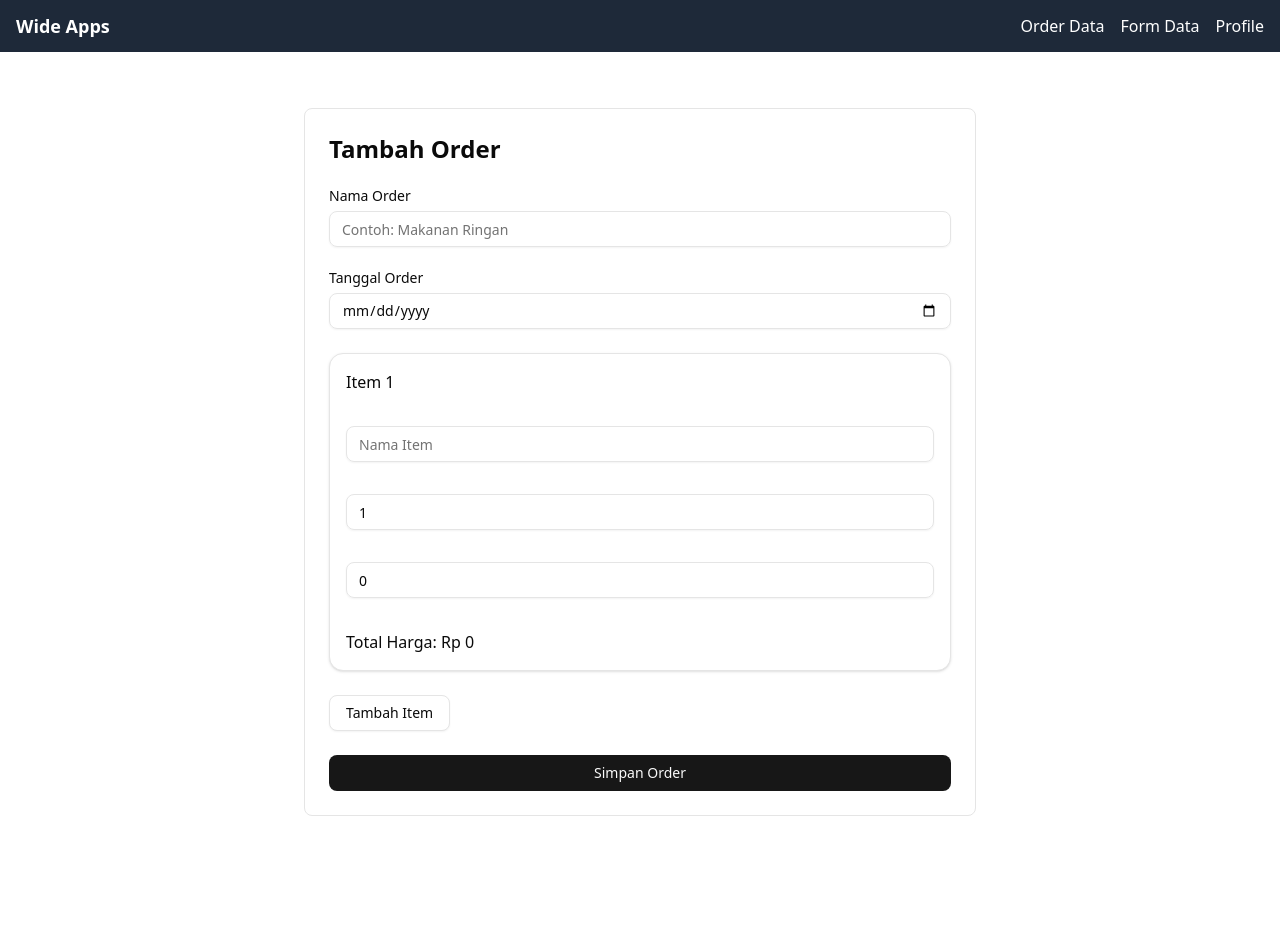
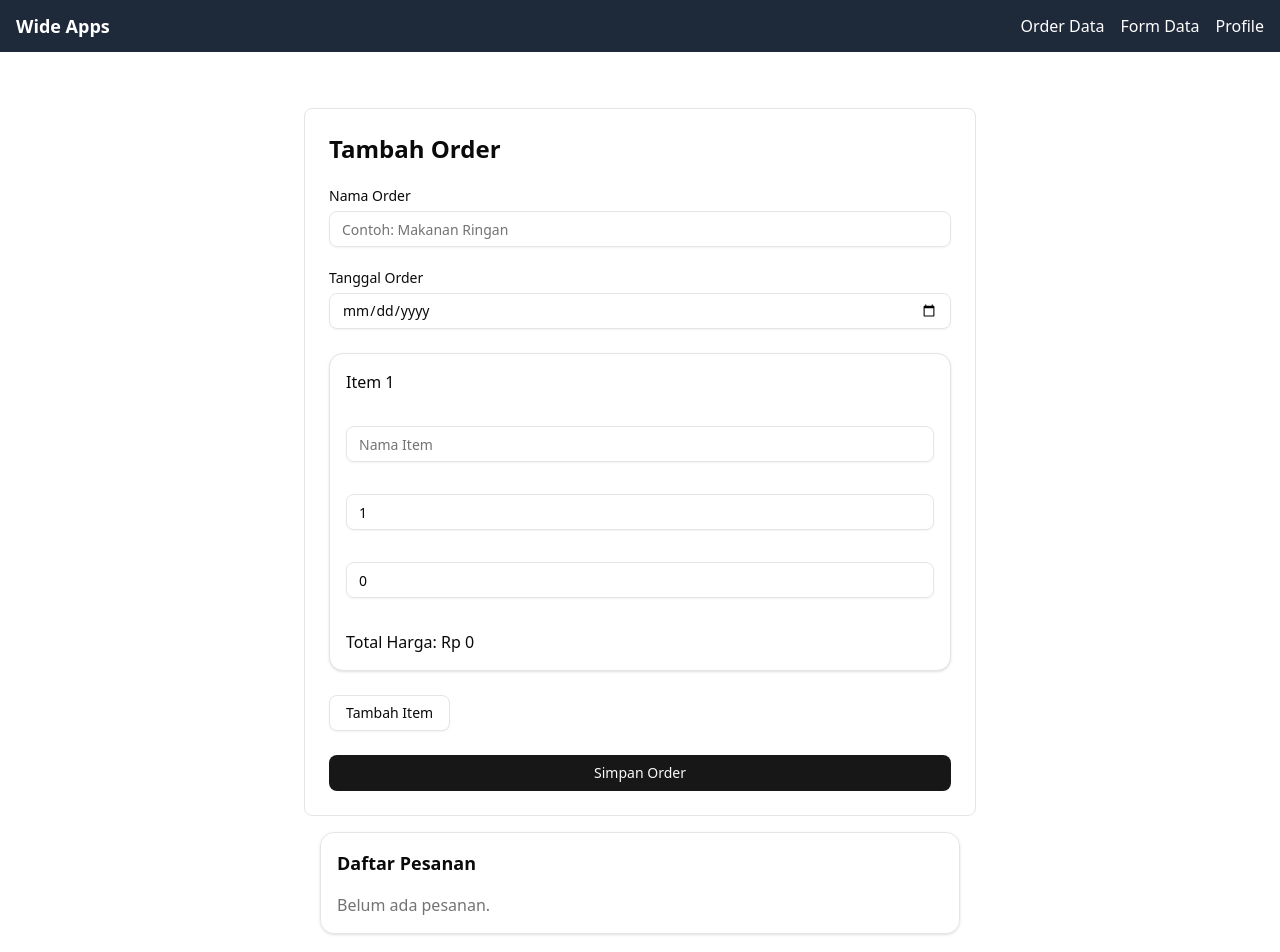
Before and after one commit to ramarizqiunstopable/wide-app, a React (Vite) app: page /order in a window 1280 px wide. Shown: the top 952 px of the page. Before the commit the page ends 832 px from the top, so only its background shows below. Built offline with nearby package versions, Linux system fonts and the light colour scheme.

Commit message:
list order

```diff
--- a/package.json
+++ b/package.json
@@ -18,6 +18,7 @@
     "axios": "^1.9.0",
     "class-variance-authority": "^0.7.1",
     "clsx": "^2.1.1",
+    "date-fns": "^4.1.0",
     "lucide-react": "^0.507.0",
     "react": "^19.1.0",
     "react-dom": "^19.1.0",
--- a/src/features/order/input-order/index.tsx
+++ b/src/features/order/input-order/index.tsx
@@ -1,9 +1,11 @@
+import ListOrderPage from "../list-order";
 import FormInputOrder from "./components/FormInputOrder";
 
 const OrderPage = () => {
   return (
     <div className="max-w-2xl mx-auto mt-10">
       <FormInputOrder />
+      <ListOrderPage />
     </div>
   );
 };
--- /dev/null
+++ b/src/features/order/list-order/components/TableListOrder.tsx
@@ -0,0 +1,64 @@
+import {
+  Table,
+  TableBody,
+  TableCell,
+  TableHead,
+  TableHeader,
+  TableRow,
+} from "@/components/ui/table";
+import { Button } from "@/components/ui/button";
+import { format } from "date-fns";
+import { useListOrder } from "../hooks/useListOrder";
+
+export const TableListOrder = () => {
+  const { orders } = useListOrder();
+  console.log(orders);
+
+  return (
+    <div className="rounded-xl border p-4 shadow-sm">
+      <h2 className="text-lg font-semibold mb-4">Daftar Pesanan</h2>
+      {orders.length === 0 ? (
+        <p className="text-muted-foreground">Belum ada pesanan.</p>
+      ) : (
+        <Table>
+          <TableHeader>
+            <TableRow>
+              <TableHead className="w-[120px]">Tanggal</TableHead>
+              <TableHead>Nama</TableHead>
+              <TableHead>Jumlah Item</TableHead>
+              <TableHead>Total Harga</TableHead>
+              <TableHead>Aksi</TableHead>
+            </TableRow>
+          </TableHeader>
+          <TableBody>
+            {orders.map((order) => {
+              const totalHarga = order.items.reduce(
+                (sum, item) => sum + item.totalPrice,
+                0
+              );
+
+              return (
+                <TableRow key={order.id}>
+                  <TableCell>
+                    {format(new Date(order.date), "dd MMM yyyy")}
+                  </TableCell>
+                  <TableCell>{order.name}</TableCell>
+                  <TableCell>{order.items.length} item</TableCell>
+                  <TableCell>Rp {totalHarga.toLocaleString()}</TableCell>
+                  <TableCell className="space-x-2">
+                    <Button size="sm" variant="outline">
+                      Edit
+                    </Button>
+                    <Button size="sm" variant="destructive">
+                      Hapus
+                    </Button>
+                  </TableCell>
+                </TableRow>
+              );
+            })}
+          </TableBody>
+        </Table>
+      )}
+    </div>
+  );
+};
--- /dev/null
+++ b/src/features/order/list-order/hooks/useListOrder.tsx
@@ -0,0 +1,19 @@
+import { useEffect, useState } from "react";
+import type { Order } from "@/types/order";
+
+const STORAGE_KEY = "orders";
+
+export const useListOrder = () => {
+  const [orders, setOrders] = useState<Order[]>([]);
+
+  useEffect(() => {
+    const data = sessionStorage.getItem(STORAGE_KEY);
+    if (data) {
+      setOrders(JSON.parse(data));
+    }
+  }, []);
+
+  return {
+    orders,
+  };
+};
--- /dev/null
+++ b/src/features/order/list-order/index.tsx
@@ -0,0 +1,9 @@
+import { TableListOrder } from "./components/TableListOrder";
+
+export default function ListOrderPage() {
+  return (
+    <div className="p-4">
+      <TableListOrder />
+    </div>
+  );
+}
```
Also changed, not shown: 1 other file (tests, documents, lock files or other folders).
